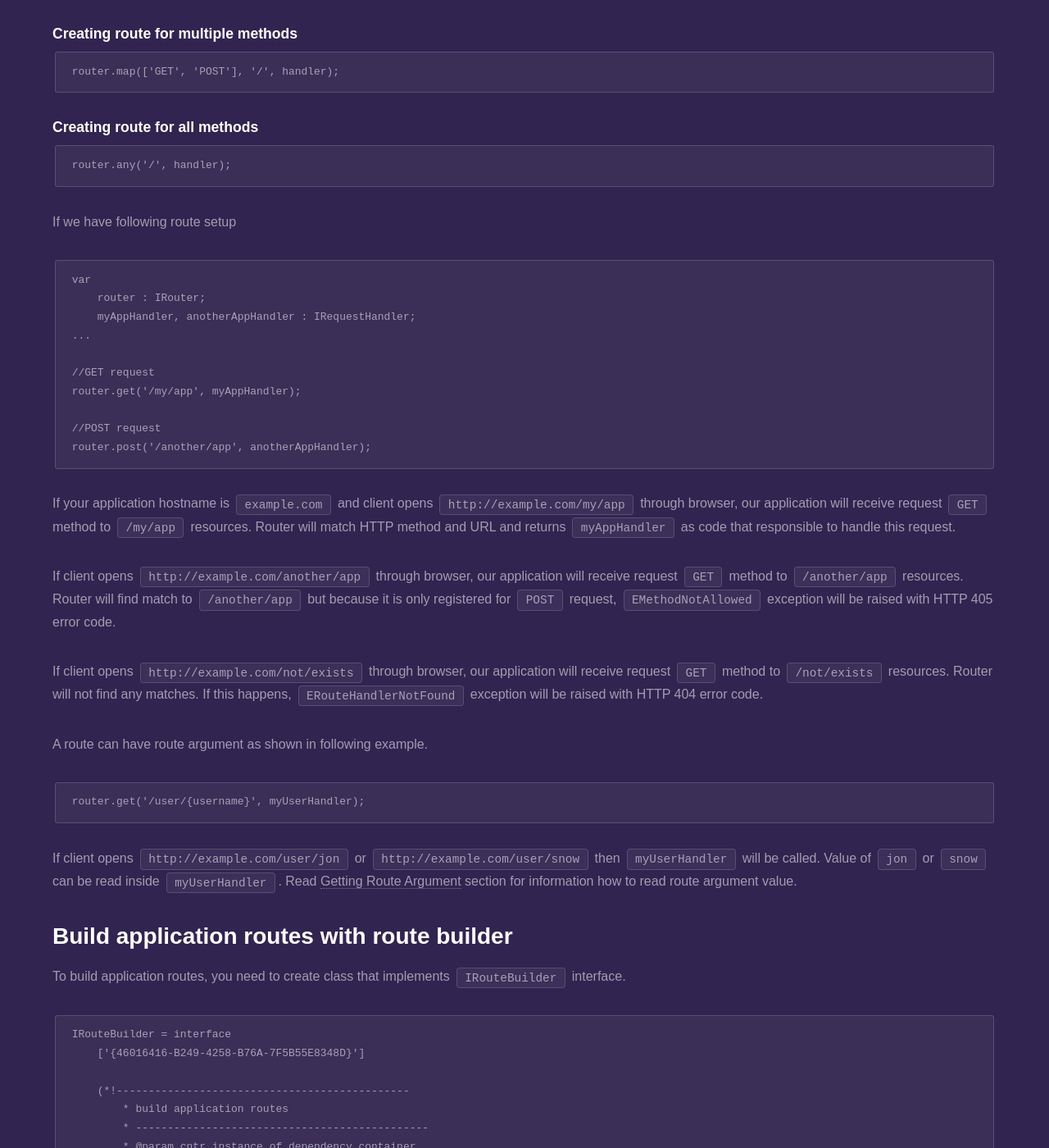
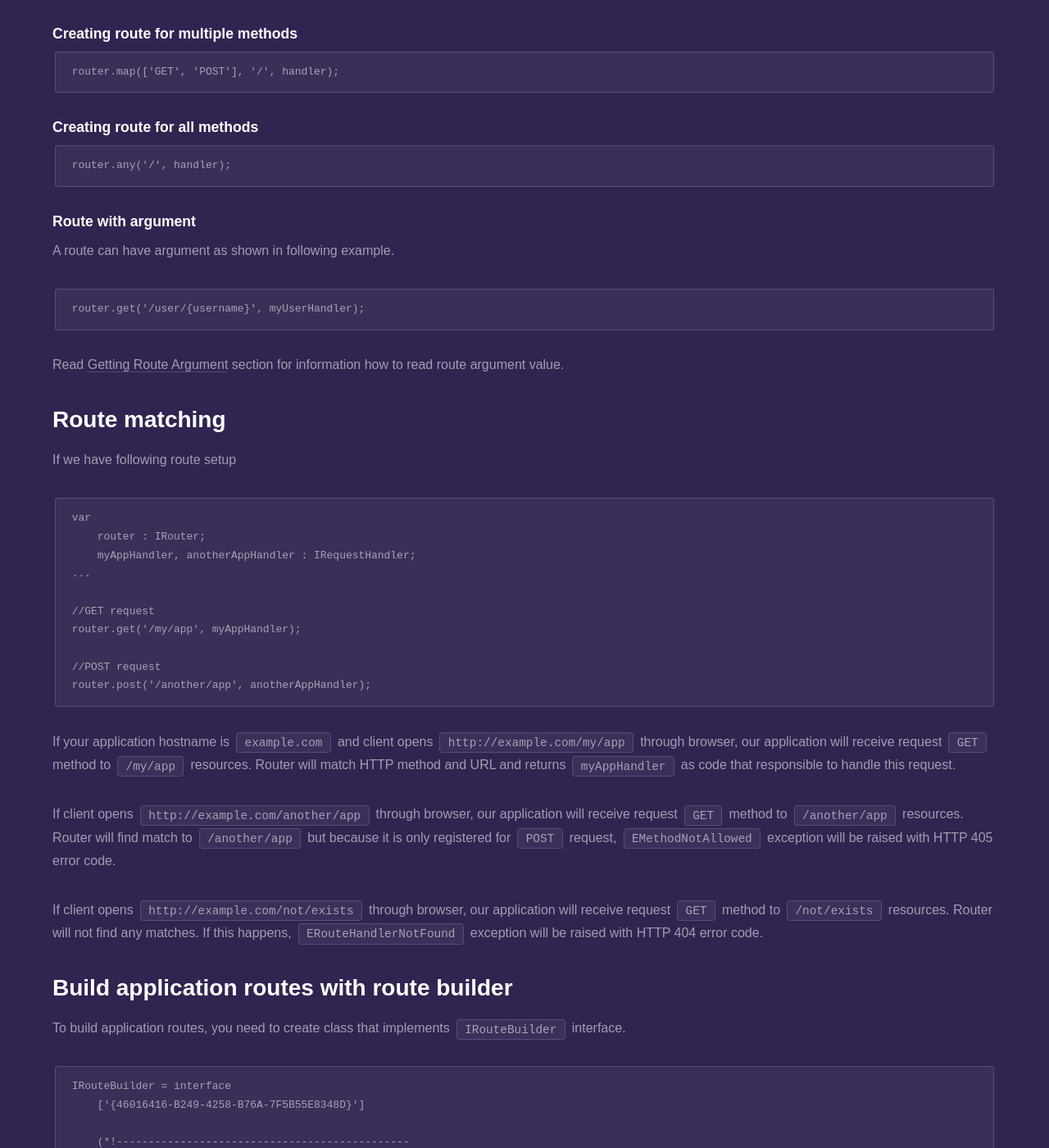
Before and after one commit to fanoframework/fanoframework.github.io, a Jekyll site: the page built from working-with-router/index.md, in a window 1280 px wide and 1400 px high, scrolled down 1303 px. Shown: the whole window at 82% size. Built offline with Jekyll 4.4.1, drawn with Linux system fonts in a browser that asks for light colours; our own code applies the rules of GitHub Pages for plain Markdown files.

Commit message:
Reorganize section

````diff
--- a/working-with-router/index.md
+++ b/working-with-router/index.md
@@ -66,7 +66,14 @@ router.map(['GET', 'POST'], '/', handler);
 ```
 router.any('/', handler);
 ```
+### Route with argument
+A route can have argument as shown in following example.
+```
+router.get('/user/{username}', myUserHandler);
+```
+Read [Getting Route Argument](#getting-route-argument) section for information how to read route argument value.
 
+## Route matching
 If we have following route setup
 
 ```
@@ -87,12 +94,6 @@ If your application hostname is `example.com` and  client opens `http://example.
 If client opens `http://example.com/another/app` through browser, our application will receive request `GET` method to `/another/app` resources. Router will find match to `/another/app` but because it is only registered for `POST` request, `EMethodNotAllowed` exception will be raised with HTTP 405 error code.
 
 If client opens `http://example.com/not/exists` through browser, our application will receive request `GET` method to `/not/exists` resources. Router will not find any matches. If this happens, `ERouteHandlerNotFound` exception will be raised with HTTP 404 error code.
-
-A route can have route argument as shown in following example.
-```
-router.get('/user/{username}', myUserHandler);
-```
-If client opens `http://example.com/user/jon` or `http://example.com/user/snow` then `myUserHandler` will be called. Value of `jon` or `snow` can be read inside `myUserHandler`. Read [Getting Route Argument](#getting-route-argument) section for information how to read route argument value.
 
 ## <a name="route-builder"></a>Build application routes with route builder
 
````
